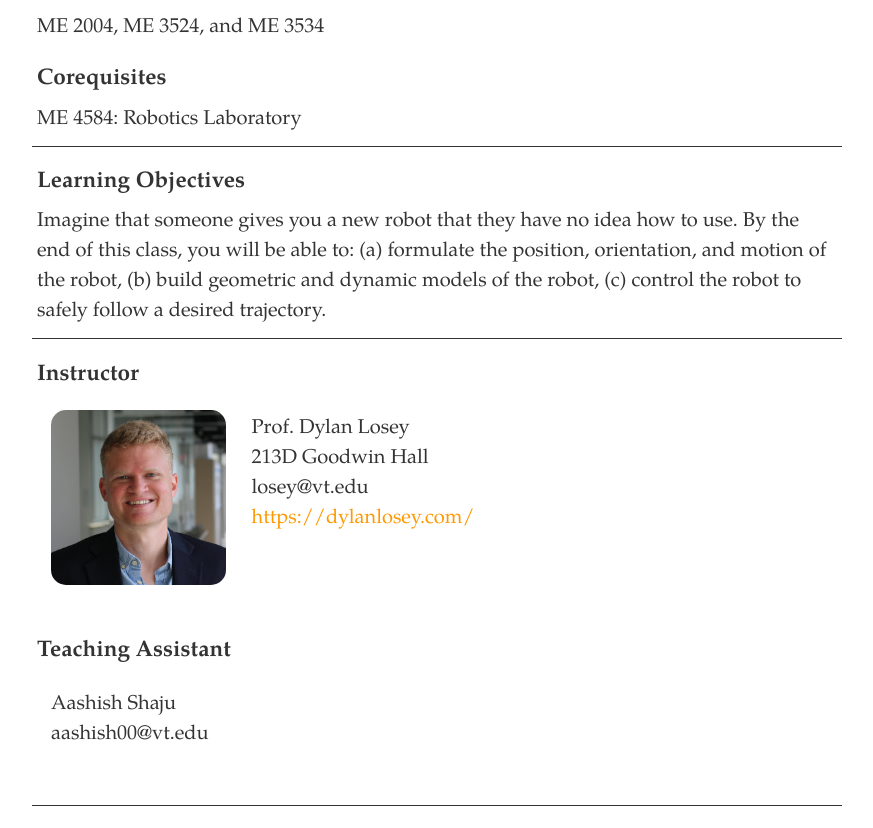
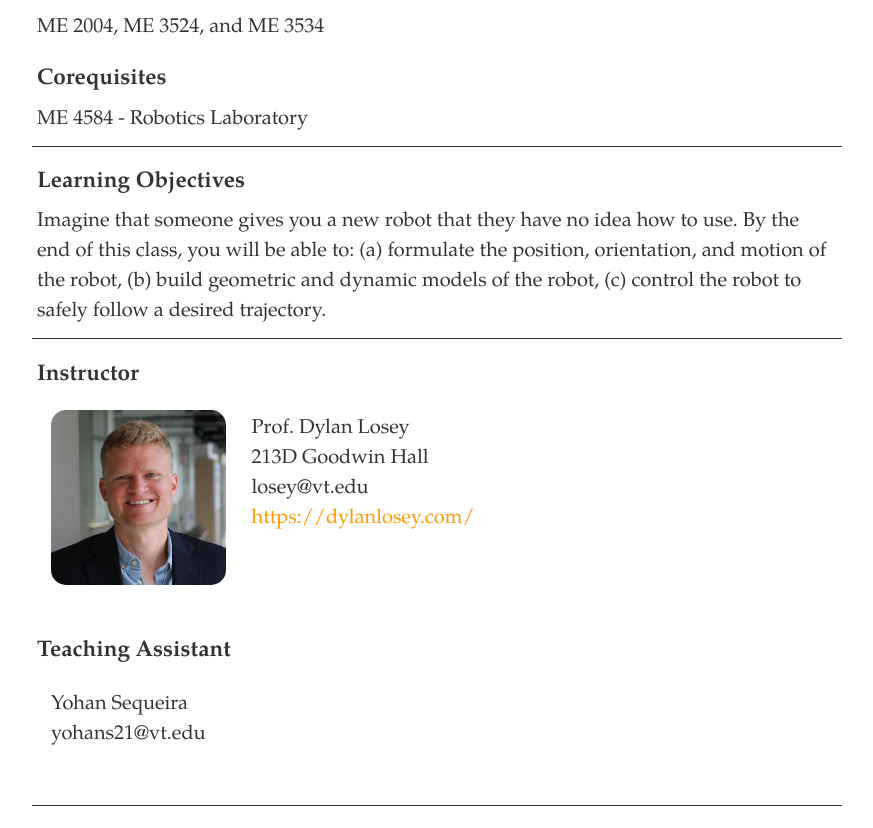
Before and after one commit to dylan-losey/dylan-losey.github.io, a Jekyll site: the page built from me4524-fall21.html, in a window 1280 px wide and 1400 px high, scrolled down 685 px. Shown: the part 158-986 px from the top of the window, without its empty margins (203-1076 px from the left). Built offline with Jekyll 4.4.1, drawn with Linux system fonts in a browser that asks for light colours; nearby versions of some CDN libraries.

Commit message:
updating ta

```diff
--- a/me4524-fall21.html
+++ b/me4524-fall21.html
@@ -74,7 +74,7 @@ tags: me4524-fall2021
 </div>
 <div>
   <h3>Corequisites</h3>
-  <p>ME 4584: Robotics Laboratory</p>
+  <p>ME 4584 - Robotics Laboratory</p>
 </div>
 
 <hr>
@@ -115,8 +115,8 @@ tags: me4524-fall2021
         </center>
   	  </td> -->
       <td>
-        <p>Aashish Shaju<br />
-        aashish00@vt.edu<br />
+        <p>Yohan Sequeira<br />
+        yohans21@vt.edu<br />
   	  </td>
     </tr>
   </table>
```
